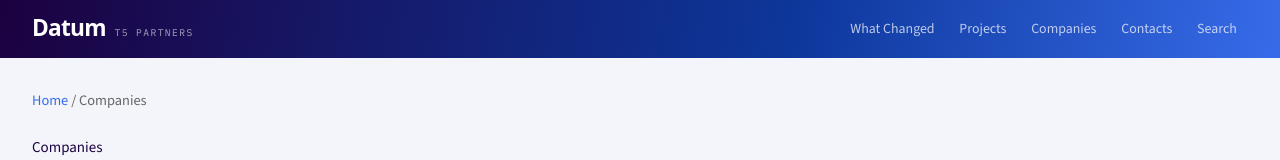
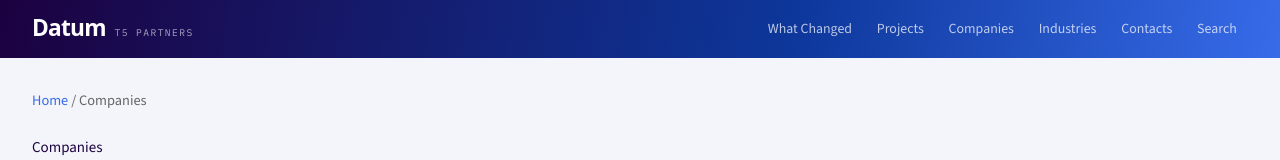
Before and after one commit to Attractivate/Datum, a Next.js app: page /companies in a window 1280 px wide. Shown: the top 160 px of the page. Built offline with nearby package versions, Linux system fonts and the light colour scheme; a web font is replaced by a local one.

Commit message:
Add Industries link to header navigation

```diff
--- a/components/Header.tsx
+++ b/components/Header.tsx
@@ -30,6 +30,7 @@ export default function Header() {
             <Link href="/" className="nav-link">What Changed</Link>
             <Link href="/projects" className="nav-link">Projects</Link>
             <Link href="/companies" className="nav-link">Companies</Link>
+            <Link href="/industries" className="nav-link">Industries</Link>
             <Link href="/contacts" className="nav-link">Contacts</Link>
             <Link href="/search" className="nav-link">Search</Link>
           </nav>
```
